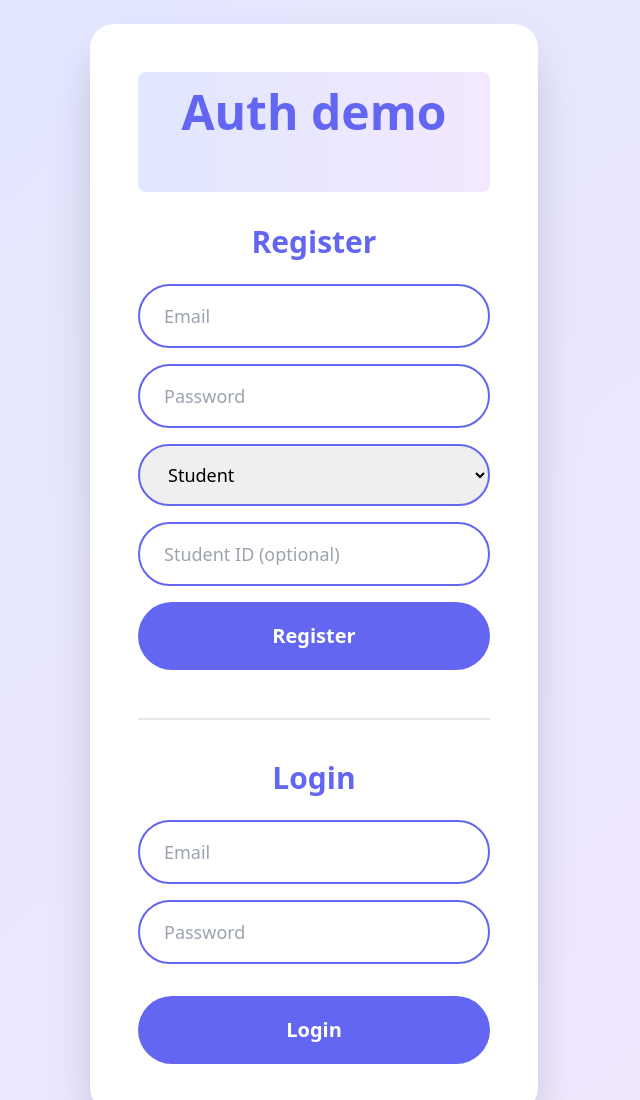
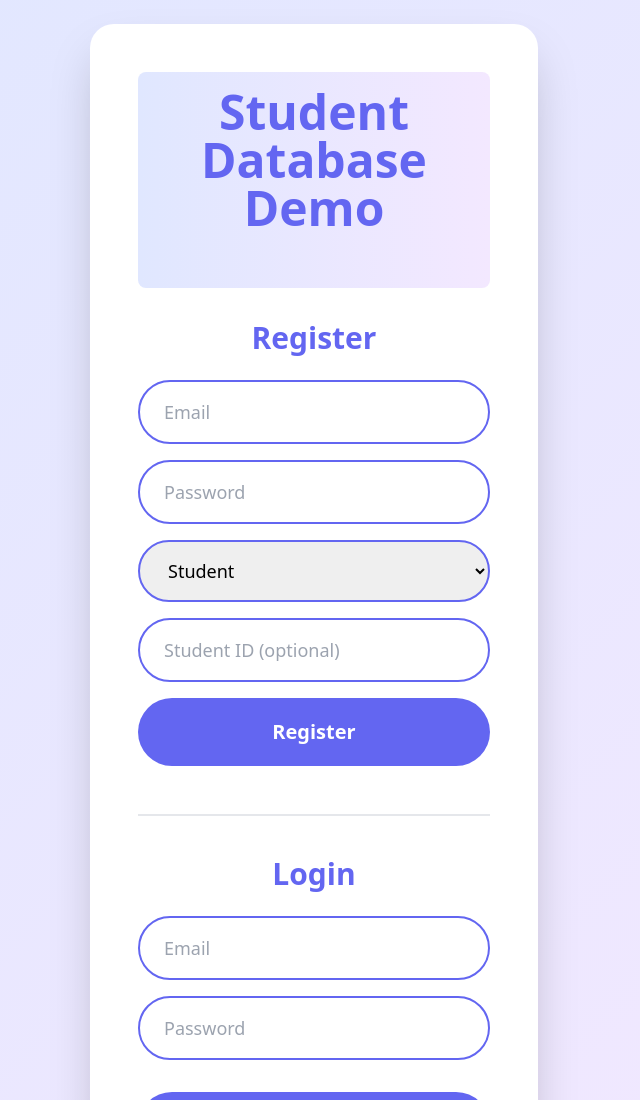
Before and after one commit to RoboSheepz/student-database-site, a website: page public/index.html in a window 1280 px wide. Shown: the top 1100 px of the page, without its empty margins (326-966 px from the left). Drawn offline with nearby package versions, Linux system fonts and the light colour scheme; no server answers.

Commit message:
Change title

```diff
--- a/public/index.html
+++ b/public/index.html
@@ -2,7 +2,7 @@
 <html lang="en">
 <head>
   <meta charset="UTF-8">
-  <title>Auth demo</title>
+  <title>Student Database Demo</title>
   <meta name="viewport" content="width=device-width, initial-scale=1">
 
   <script src="https://cdn.tailwindcss.com"></script>
@@ -24,7 +24,7 @@
 
   <div class="bg-white rounded-3xl shadow-2xl p-12 max-w-md w-full">
     <div class = "bg-gradient-to-r from-indigo-100 to-purple-100 p-4 rounded-lg">
-      <h1 class="text-5xl font-extrabold text-center mb-10 text-brand ">Auth demo</h1>
+      <h1 class="text-5xl font-extrabold text-center mb-10 text-brand ">Student Database Demo</h1>
     </div>
 
 
```
Also changed, not shown: 1 other file.
